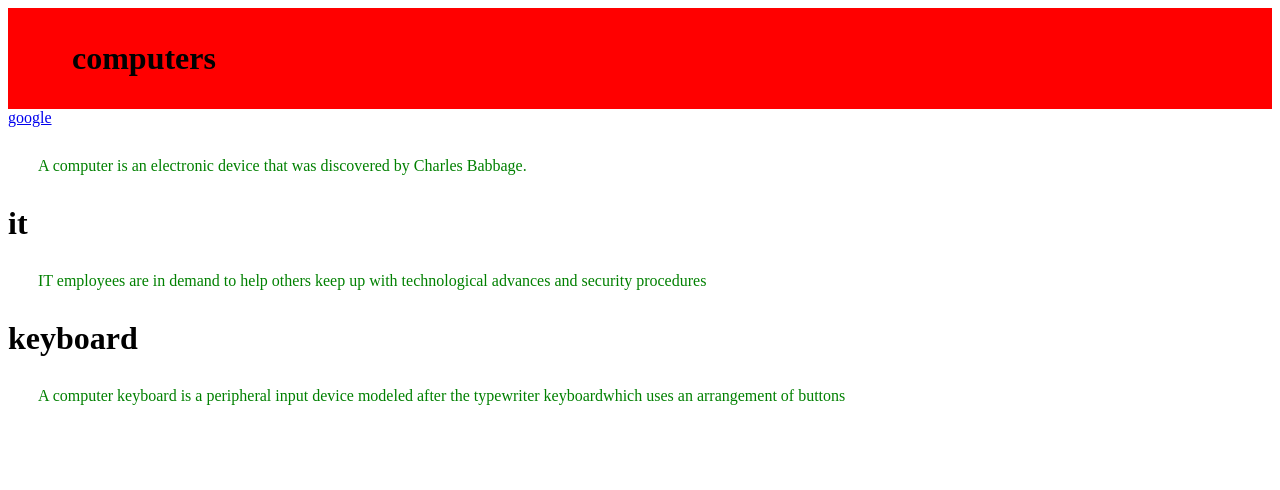
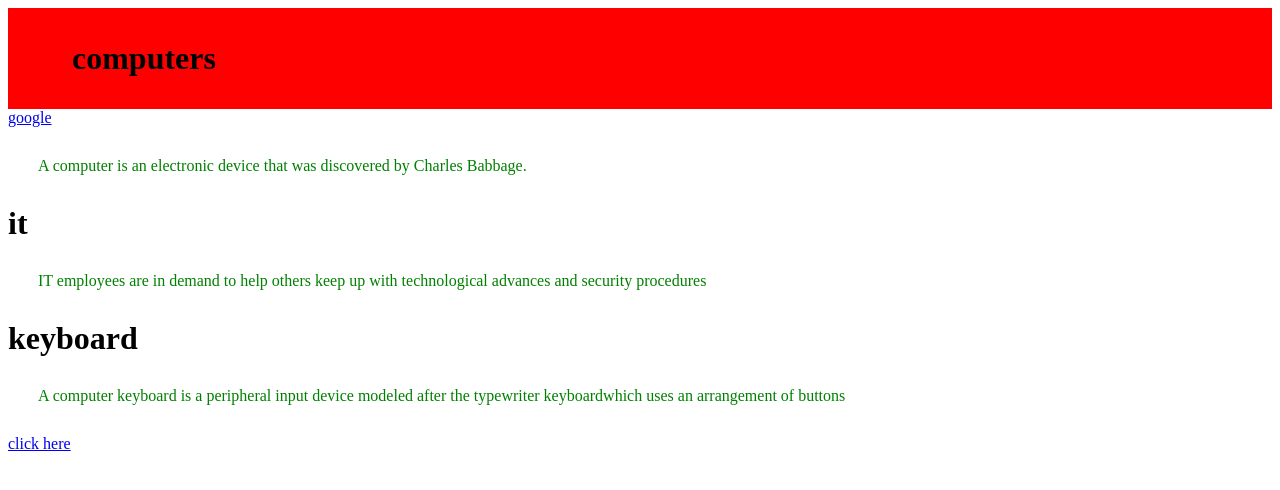
Before and after one commit to Jaivijai2008/jai.com, a plain HTML site: page index.html in a window 1280 px wide. Drawn offline with Linux system fonts and the light colour scheme.

Commit message:
Update index.html

```diff
--- a/index.html
+++ b/index.html
@@ -4,6 +4,7 @@
 
     <title >Document</title>
     <link rel="stylesheet" href="style.css">
+
 </head>
 <body>
     <h1 id="h"> computers</h1>
@@ -13,6 +14,6 @@
     <p> IT employees are in demand to help others keep up with technological advances and security procedures</p>
     <h1> keyboard</h1>
     <p>A computer keyboard is a peripheral input device modeled after the typewriter keyboardwhich uses an arrangement of buttons</p>
-
+    <a href="https://www.youtube.com/"  target="_blank">click here</a>
 </body>
 </html>
```
